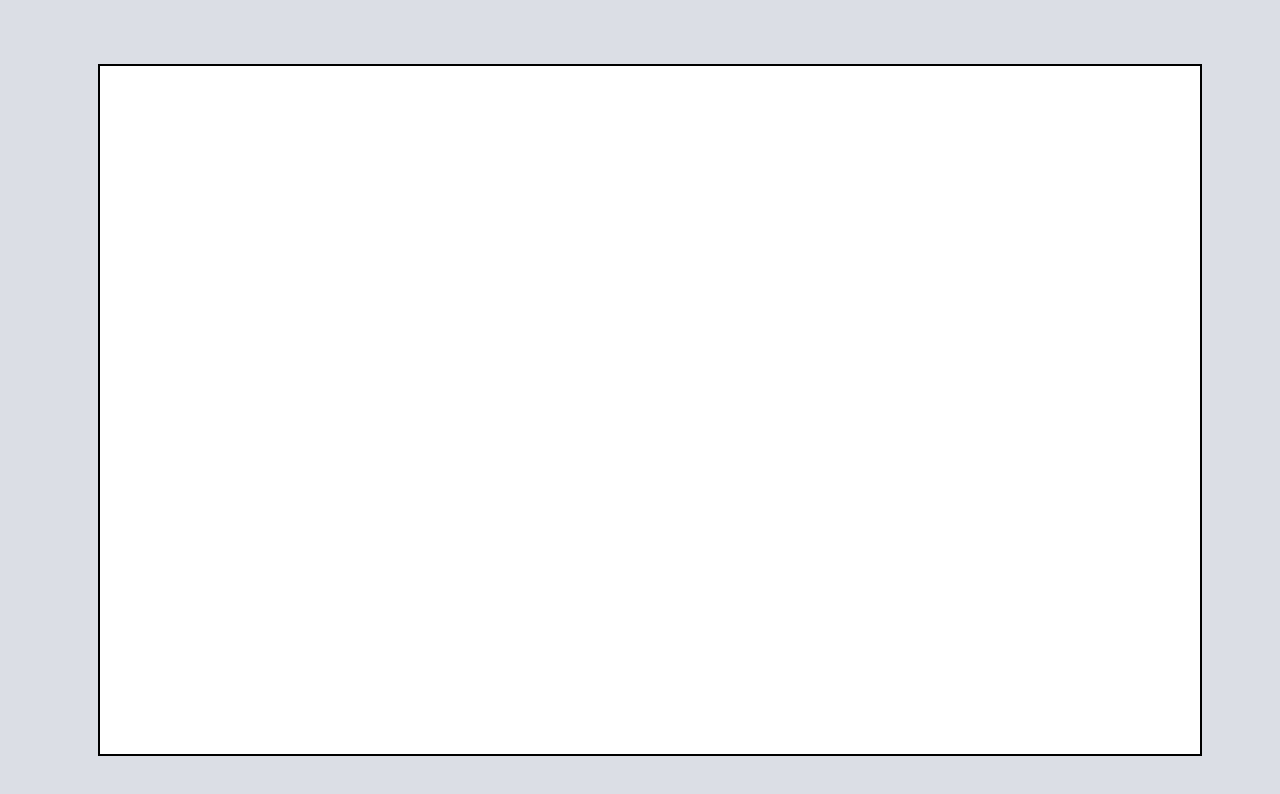
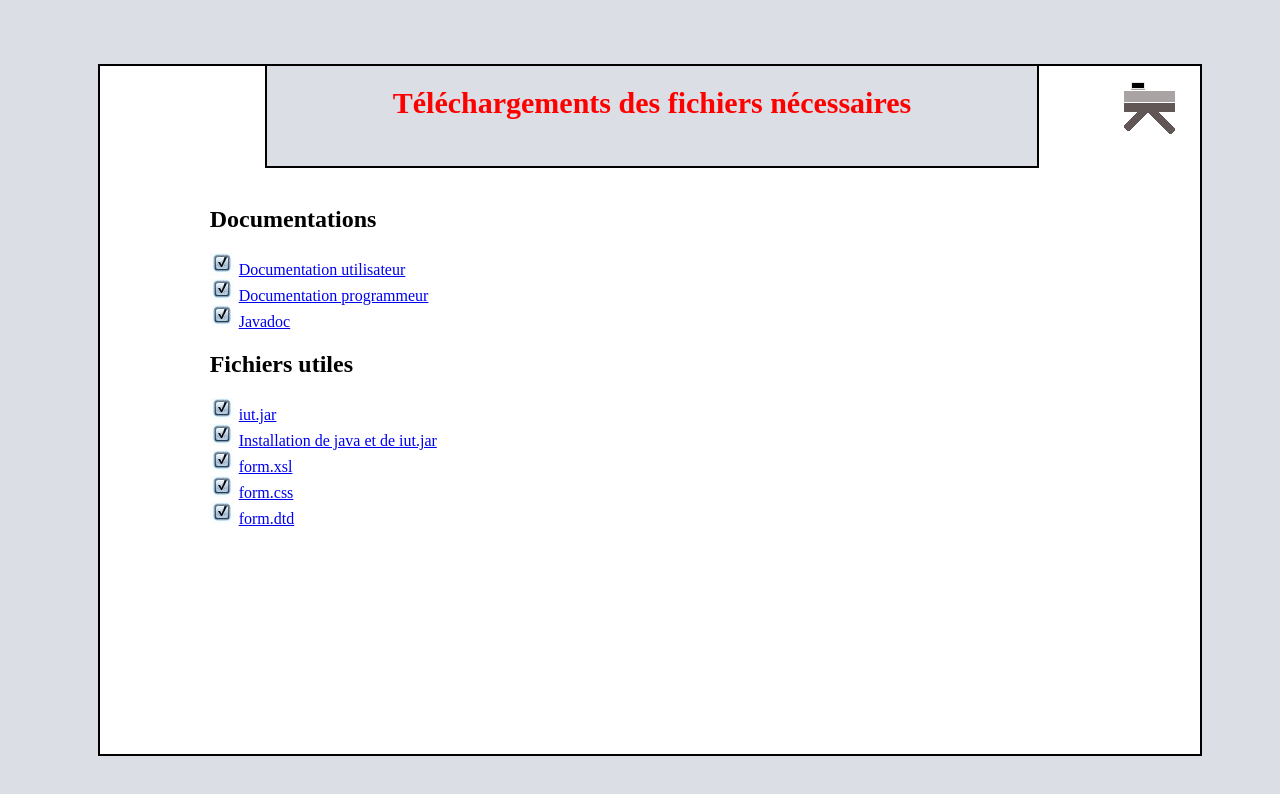
Before and after one commit to jonatjano/formulaire, a plain HTML site: page index.html in a window 1280 px wide. Drawn offline with Linux system fonts and the light colour scheme.

Commit message:
modif javadoc

```diff
--- a/index.html
+++ b/index.html
@@ -3,10 +3,25 @@
 	<head>
 		<meta charset="utf-8">
 		<title> Téléchargements </title>
+		<link rel="icon" href="logoInfotik.png">
 		<link rel="stylesheet" href="main.css">
 	</head>
 	<body>
 		<cadre>
+			<titre> Téléchargements des fichiers nécessaires </titre>
+			<contenu>
+				<h2> Documentations </h2>
+					<img src="box.jpg" alt=""> <a href="docuUtilisateur.pdf"> Documentation utilisateur </a><br/>
+					<img src="box.jpg" alt=""> <a href="docuProgrammeur.pdf"> Documentation programmeur </a><br/>
+					<img src="box.jpg" alt=""> <a href="#"                  > Javadoc                   </a><br/>
+				<h2> Fichiers utiles </h2>
+					<img src="box.jpg" alt=""> <a href="iut.jar" download> iut.jar </a><br/>
+					<img src="box.jpg" alt=""> <a href="https://di.iut.univ-lehavre.fr/pedago/info1/M1102_algo/ressource/java_installation.xml" > Installation de java et de iut.jar </a><br/>
+					<img src="box.jpg" alt=""> <a href="form.xsl" download> form.xsl </a><br/>
+					<img src="box.jpg" alt=""> <a href="form.css" download> form.css </a><br/>
+					<img src="box.jpg" alt=""> <a href="form.dtd" download> form.dtd </a>
+			</contenu>
+			<img id="logo" src="logoInfotik.png" alt="">
 		</cadre>
 	</body>
 </html>
--- a/main.css
+++ b/main.css
@@ -17,3 +17,30 @@ cadre {
 	background-color: white;
 	border: 2px solid black;
 }
+
+titre {
+	position: absolute;
+	top: 0;
+	left: 15%;
+	width: 70%;
+	height: 10vh;
+	text-align: center;
+	background-color: rgb(219,222,229);
+	font-size: 30px;
+	color: red;
+	padding-top: 20px;
+	font-weight: bold;
+	border: 2px solid black;
+	border-top: none;
+}
+
+contenu {
+	position: absolute;
+	top: 15vh;
+	left: 10%;
+}
+
+#logo {
+	position:absolute;
+	right: 10px;
+}
```
